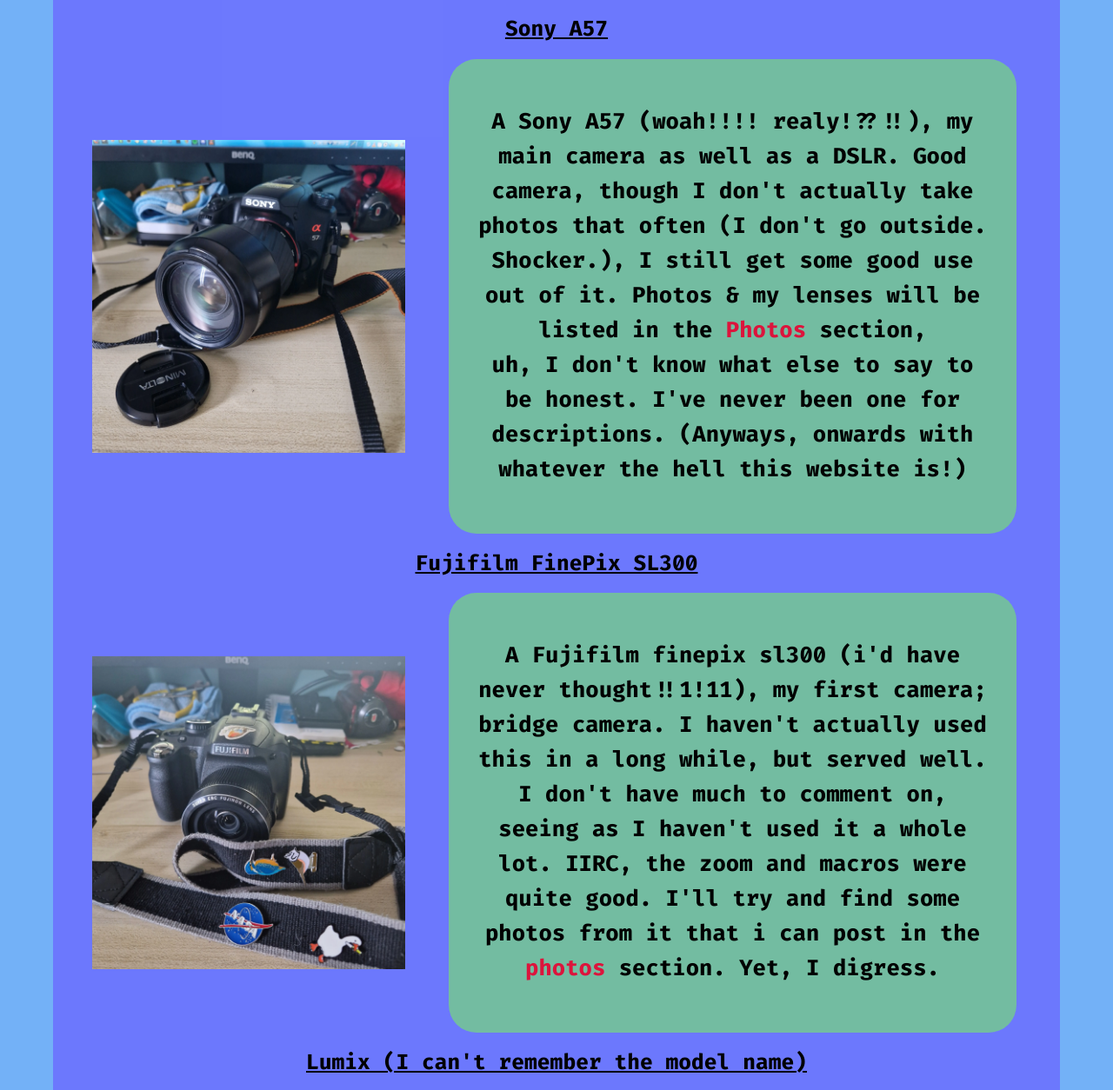
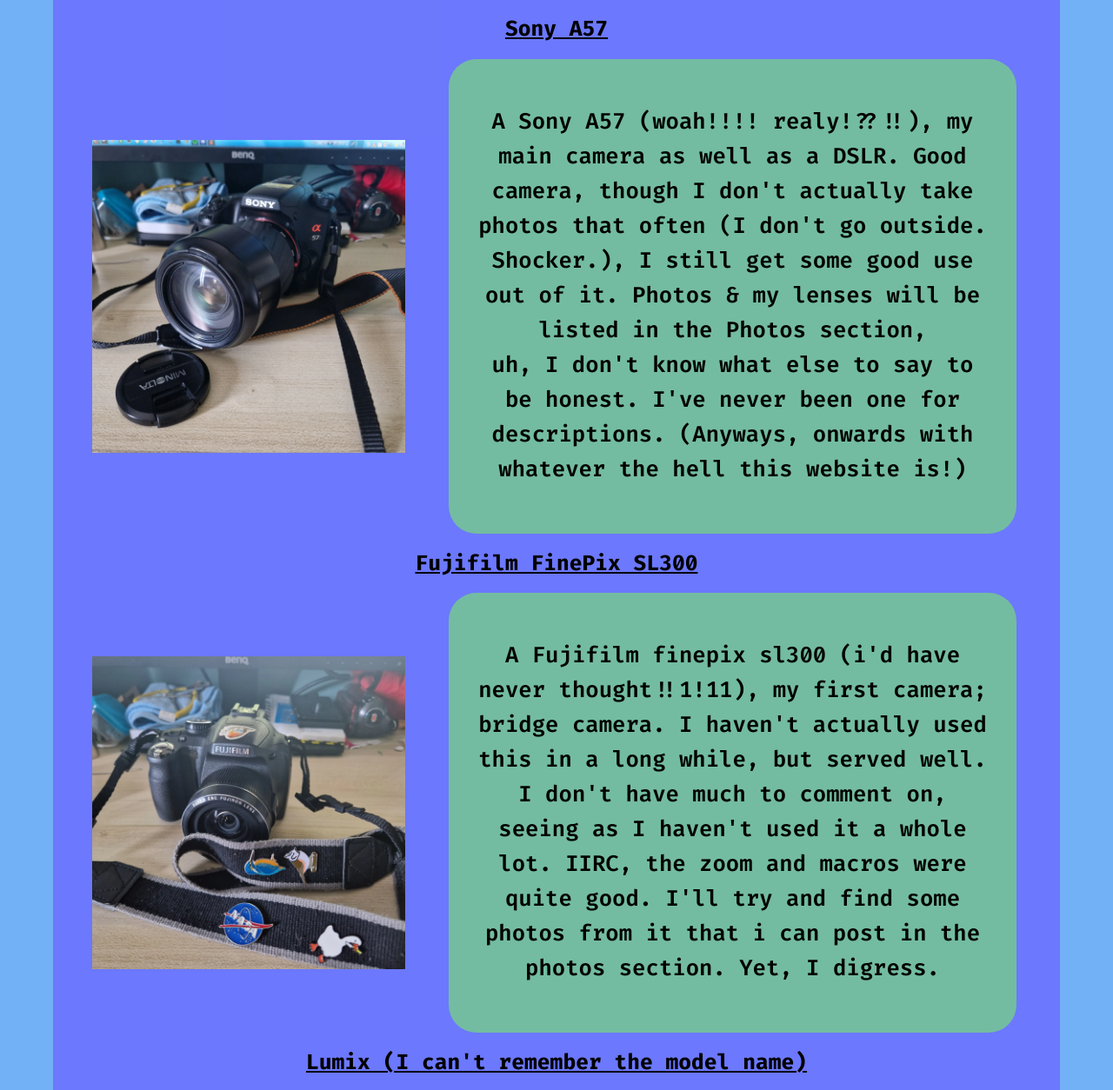
Before and after one commit to OpenJank/neocities, a plain HTML site: page public/photos/photo.html in a window 1280 px wide. Shown: the part 605-1859 px from the top of the page at 87% size. Drawn offline with Linux system fonts and the light colour scheme.

Commit message:
Fixed bold text, removed unneeded links.

```diff
--- a/public/photos/photo.html
+++ b/public/photos/photo.html
@@ -31,19 +31,15 @@
                     <img src="/photos/images/sony.webp" />
                     <article class="textback">
                         <p class="center">
-                            <b
-                                >A Sony A57 (woah!!!! realy!??!!), my main
-                                camera as well as a DSLR. Good camera, though I
-                                don't actually take photos that often (I don't
-                                go outside. Shocker.), I still get some good use
-                                out of it. Photos &amp; my lenses will be listed
-                                in the
-                                <a href="#A2">Photos</a> section,<br />uh, I
-                                don't know what else to say to be honest. I've
-                                never been one for descriptions. (Anyways,
-                                onwards with whatever the hell this website
-                                is!)</b
-                            >
+                            A Sony A57 (woah!!!! realy!??!!), my main camera as
+                            well as a DSLR. Good camera, though I don't actually
+                            take photos that often (I don't go outside.
+                            Shocker.), I still get some good use out of it.
+                            Photos &amp; my lenses will be listed in the Photos
+                            section,<br />uh, I don't know what else to say to
+                            be honest. I've never been one for descriptions.
+                            (Anyways, onwards with whatever the hell this
+                            website is!)
                         </p>
                     </article>
                 </div>
@@ -53,17 +49,14 @@
                     <img src="/photos/images/fuji.webp" loading="lazy" />
                     <article class="textback">
                         <p class="center">
-                            <b
-                                >A Fujifilm finepix sl300 (i'd have never
-                                thought!!1!11), my first camera; bridge camera.
-                                I haven't actually used this in a long while,
-                                but served well. I don't have much to comment
-                                on, seeing as I haven't used it a whole lot.
-                                IIRC, the zoom and macros were quite good. I'll
-                                try and find some photos from it that i can post
-                                in the <a href="#A2">photos</a> section. Yet, I
-                                digress.</b
-                            >
+                            A Fujifilm finepix sl300 (i'd have never
+                            thought!!1!11), my first camera; bridge camera. I
+                            haven't actually used this in a long while, but
+                            served well. I don't have much to comment on, seeing
+                            as I haven't used it a whole lot. IIRC, the zoom and
+                            macros were quite good. I'll try and find some
+                            photos from it that i can post in the photos
+                            section. Yet, I digress.
                         </p>
                     </article>
                 </div>
@@ -73,15 +66,12 @@
                     <img src="/photos/images/lumix.webp" loading="lazy" />
                     <article class="textback">
                         <p class="center">
-                            <b
-                                >uh. This is getting repetetive. blah blah blah
-                                i dont use it much blah blah, so on and so
-                                forth. I have used this camera about twice or
-                                thrice maybe. I literally remember nothing from
-                                it. Holy fuck are these descriptions short. I
-                                deeply apologise, I genuinely don't have much to
-                                say about anything.</b
-                            >
+                            uh. This is getting repetetive. blah blah blah i
+                            dont use it much blah blah, so on and so forth. I
+                            have used this camera about twice or thrice maybe. I
+                            literally remember nothing from it. Holy fuck are
+                            these descriptions short. I deeply apologise, I
+                            genuinely don't have much to say about anything.
                         </p>
                     </article>
                 </div>
```
